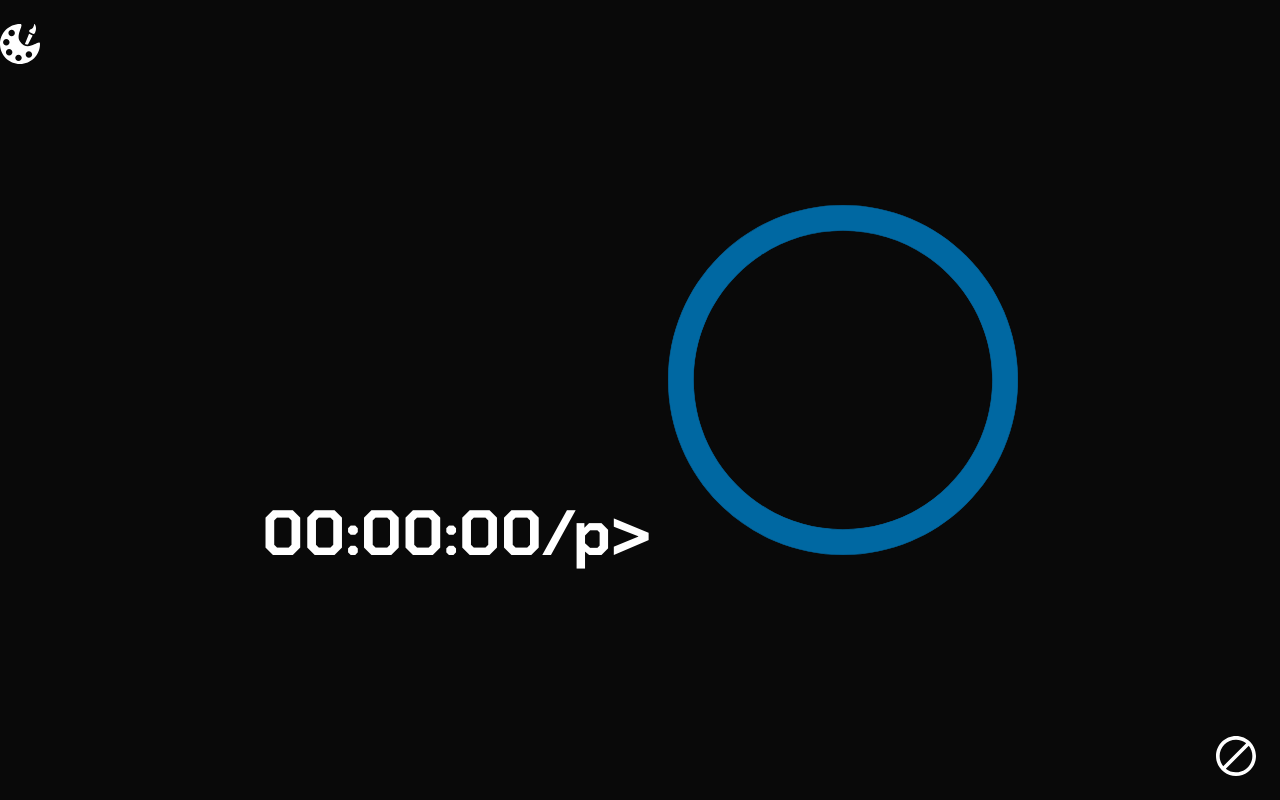
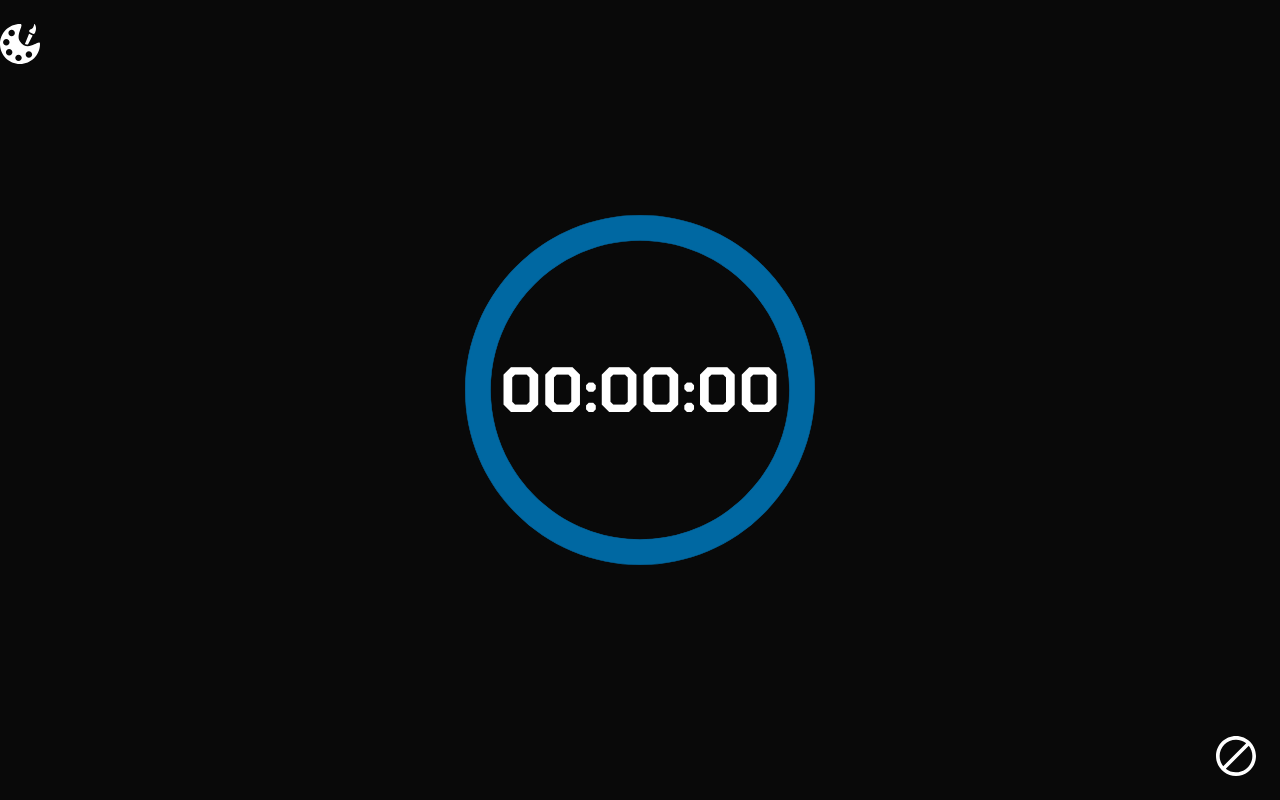
Before and after one commit to AlexDeFoc/Stop-The-Watch, a website: page index.html in a window 1280 px wide. Drawn offline with Linux system fonts and the light colour scheme.

Commit message:
fix html

```diff
--- a/index.html
+++ b/index.html
@@ -51,7 +51,7 @@
 
     <div class="page-grid">
         <div class="cell">
-            <p class="score">00:00:00/p>
+            <p class="score">00:00:00</p>
             <svg class="clock" fill="#000000" version="1.1" id="Capa_1" xmlns="http://www.w3.org/2000/svg" xmlns:xlink="http://www.w3.org/1999/xlink"
                 width="800px" height="800px" viewBox="0 0 595.021 595.021"
                 xml:space="preserve">
```
